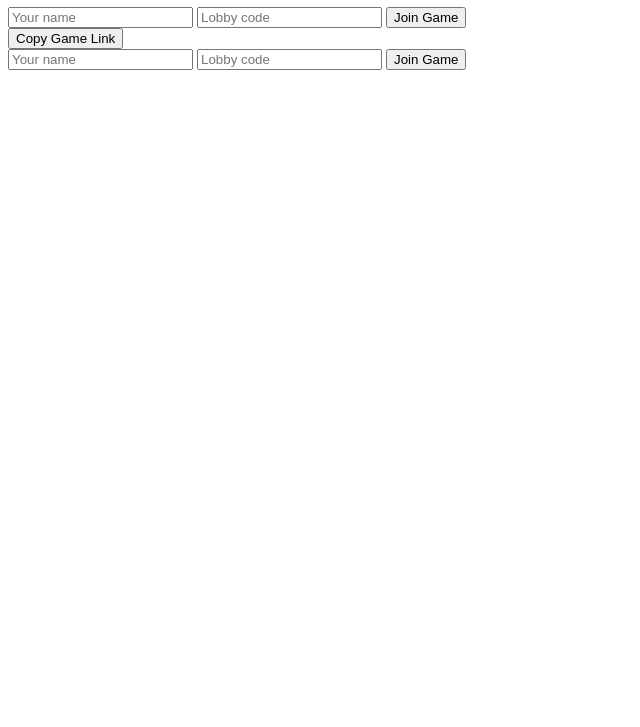
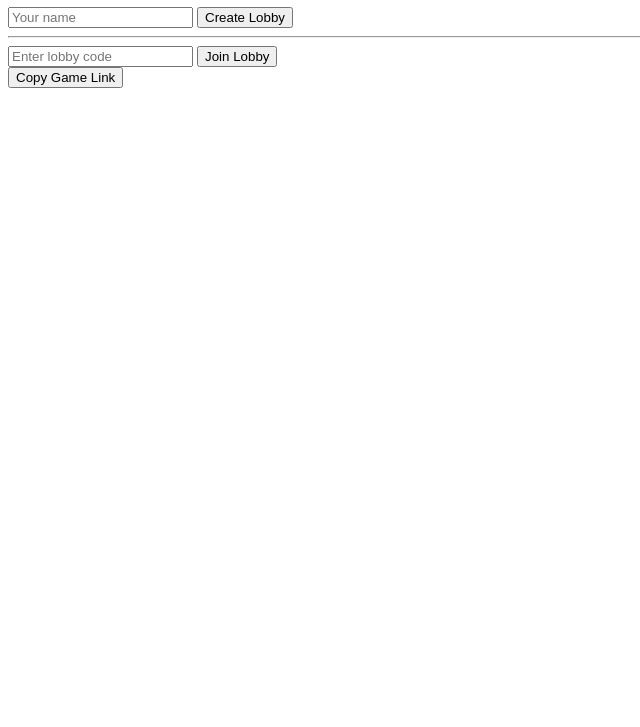
Before and after one commit to Astr092/Outlier-Game-or-Smth, a plain HTML site: page index.html in a window 1280 px wide. Shown: the part 73-800 px from the top of the page, without its empty margins (0-640 px from the left). Drawn offline with Linux system fonts and the light colour scheme.

Commit message:
Refactor join section and add create lobby button

```diff
--- a/index.html
+++ b/index.html
@@ -10,11 +10,23 @@
 <div class="container">
     <h1>Outlier</h1>
 
-    <div id="join">
-        <input id="name" placeholder="Your name">
-        <input id="room" placeholder="Lobby code">
-        <button onclick="joinGame()">Join Game</button>
-    </div>
+<div id="join">
+
+    <input id="name" placeholder="Your name">
+
+    <button onclick="createLobby()">
+        Create Lobby
+    </button>
+
+    <hr>
+
+    <input id="room" placeholder="Enter lobby code">
+
+    <button onclick="joinGame()">
+        Join Lobby
+    </button>
+
+</div>
 
     <div id="game" hidden>
         <h2>Lobby: <span id="roomDisplay"></span></h2>
@@ -39,9 +51,3 @@
 <button onclick="copyLink()">
 Copy Game Link
 </button>
-
-<div id="join">
-    <input id="name" placeholder="Your name">
-    <input id="room" placeholder="Lobby code">
-    <button onclick="joinGame()">Join Game</button>
-</div>
```
